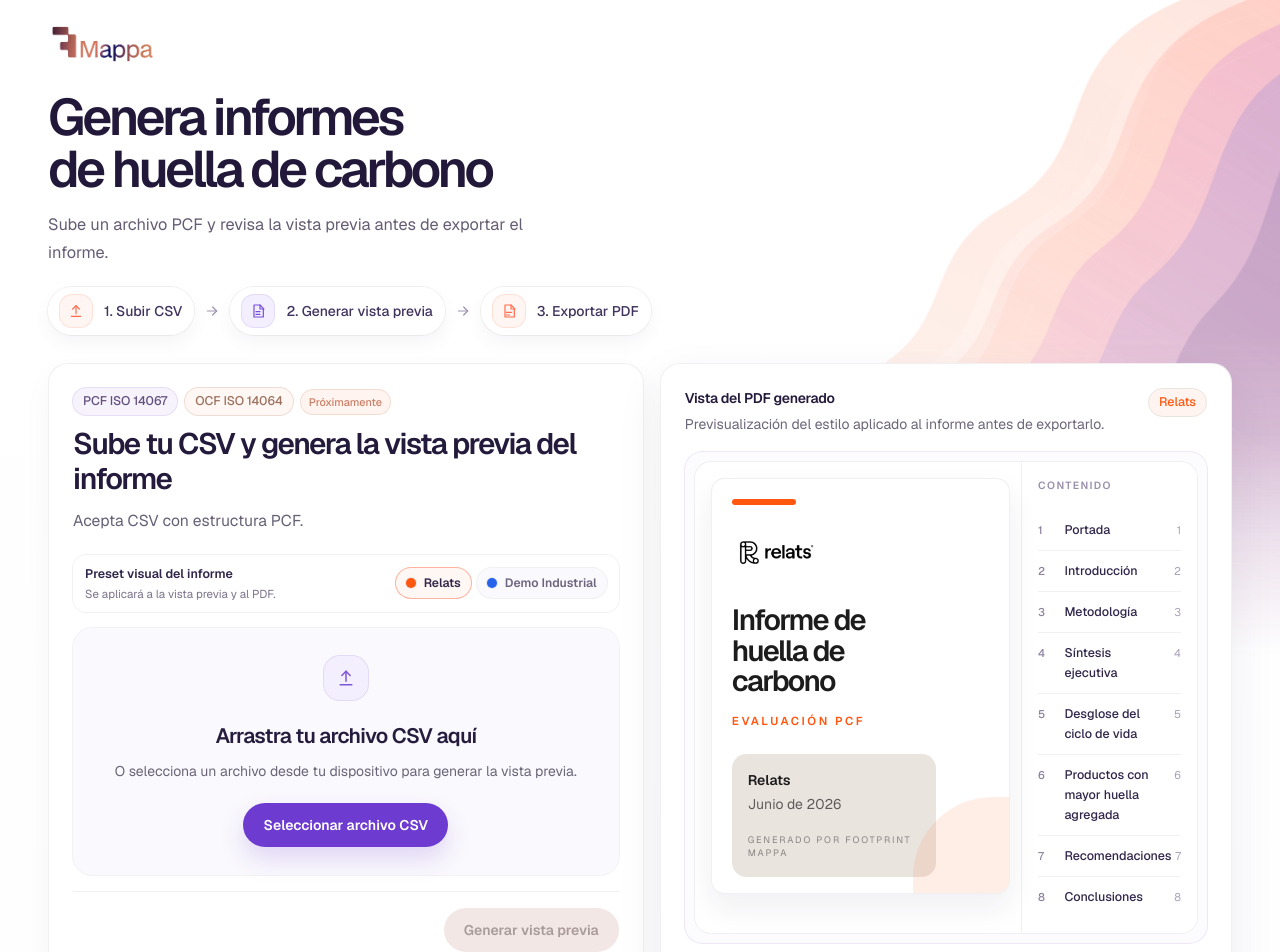
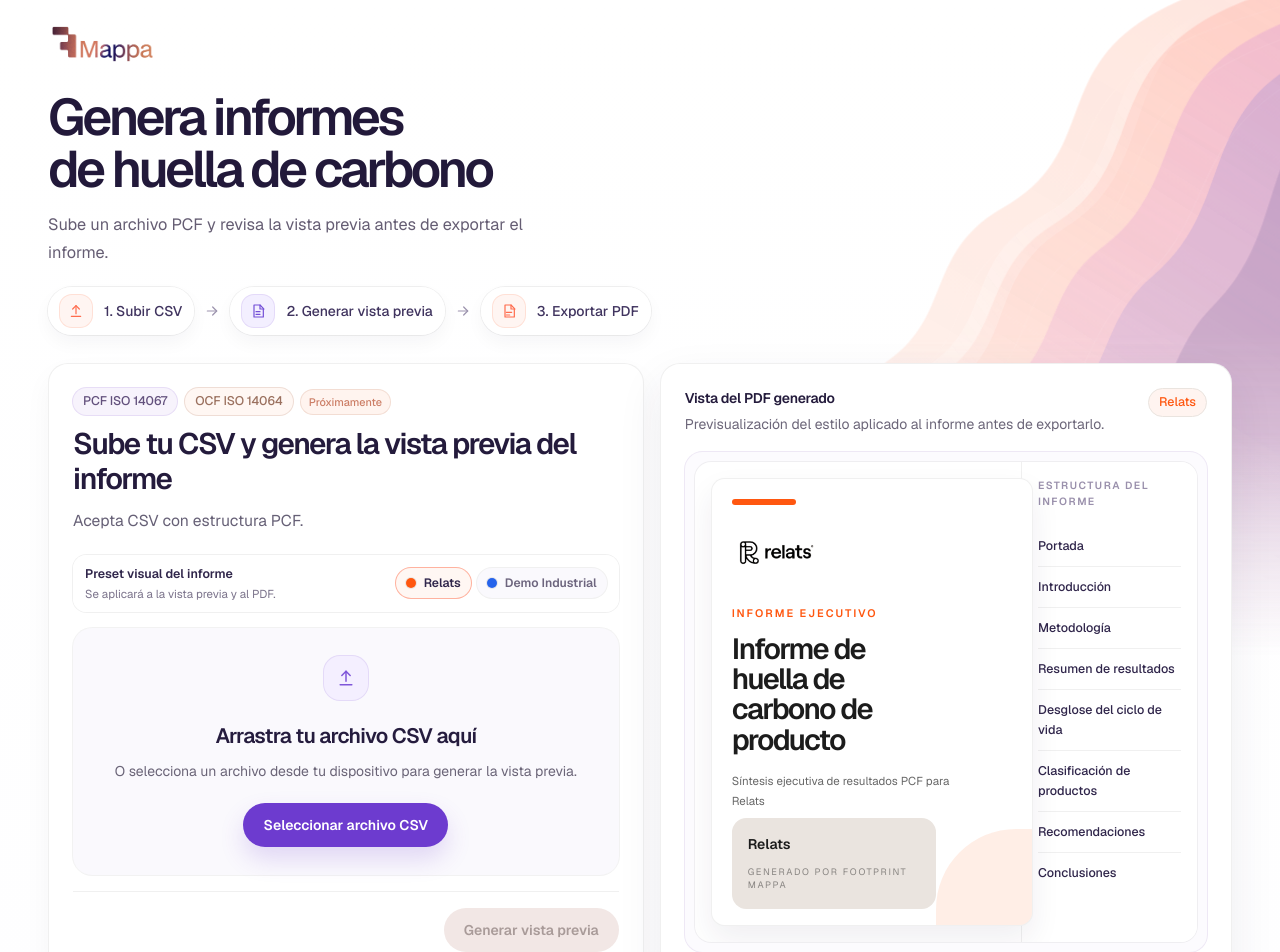
Before and after one commit to Akashae98/carbon-report-builder, a Next.js app: page / in a window 1280 px wide. Shown: the top 952 px of the page. Built offline with nearby package versions, Linux system fonts and the light colour scheme.

Commit message:
fix(home): align static preview with generated report structure

```diff
--- a/src/components/home/report-preview-card.tsx
+++ b/src/components/home/report-preview-card.tsx
@@ -6,17 +6,10 @@
   "Portada",
   "Introducción",
   "Metodología",
-  "Síntesis ejecutiva",
+  "Resumen de resultados",
   "Desglose del ciclo de vida",
-  "Productos con mayor huella agregada",
+  "Clasificación de productos",
   "Recomendaciones",
-  "Conclusiones",
-];
-
-const mobilePreviewSections = [
-  "Introducción",
-  "Síntesis ejecutiva",
-  "Desglose del ciclo de vida",
   "Conclusiones",
 ];
 
@@ -28,7 +21,7 @@
   const brand = getBrandProfile(selectedBrandId);
 
   return (
-    <div className="relative aspect-[0.72] min-h-[26rem] overflow-hidden rounded-[0.85rem] border border-black/6 bg-white px-4 py-5 pb-4 shadow-[0_14px_30px_rgba(49,32,77,0.07)] sm:px-5 md:h-[38rem] md:aspect-auto xl:h-auto xl:aspect-[0.72]">
+    <div className="relative aspect-[0.72] min-h-[28rem] overflow-hidden rounded-[0.85rem] border border-black/6 bg-white px-4 py-5 pb-[8.5rem] shadow-[0_14px_30px_rgba(49,32,77,0.07)] sm:px-5 md:h-[38rem] md:aspect-auto xl:h-auto xl:aspect-[0.72]">
       <div
         className="h-1.5 w-16 rounded-full"
         style={{ backgroundColor: brand.primaryColor }}
@@ -44,18 +37,22 @@
         />
       </div>
 
+      <p
+        className="mt-8 text-[0.68rem] font-semibold uppercase tracking-[0.18em]"
+        style={{ color: brand.primaryColor }}
+      >
+        Informe ejecutivo
+      </p>
+
       <h3
-        className="mt-8 max-w-[12.25rem] text-[1.65rem] font-semibold leading-[1.04] tracking-[-0.055em] sm:text-[1.82rem]"
+        className="mt-3 max-w-[12.25rem] text-[1.65rem] font-semibold leading-[1.04] tracking-[-0.055em] sm:text-[1.82rem]"
         style={{ color: brand.textColor }}
       >
-        Informe de huella de carbono
+        {brand.reportTitle}
       </h3>
 
-      <p
-        className="mt-4 text-[0.72rem] font-semibold uppercase tracking-[0.22em]"
-        style={{ color: brand.primaryColor }}
-      >
-        Evaluación PCF
+      <p className="mt-4 max-w-[15rem] text-[0.72rem] leading-5 text-black/60">
+        {brand.reportSubtitle}
       </p>
 
       <div
@@ -68,9 +65,8 @@
         >
           {brand.name}
         </p>
-        <p className="mt-1 text-sm text-black/60">Junio de 2026</p>
-        <p className="mt-5 text-[0.58rem] uppercase tracking-[0.2em] text-black/42">
-          Generado por Footprint Mappa
+        <p className="mt-3 text-[0.58rem] uppercase tracking-[0.18em] text-black/42">
+          Generado por {brand.providerName}
         </p>
       </div>
 
@@ -112,7 +108,7 @@
       <div className="min-w-0 rounded-[0.95rem] bg-[#fcfbfe] p-3 ring-1 ring-[#eee8f5] sm:rounded-[1.1rem] sm:p-4 md:p-2.5">
         <div className="space-y-3 sm:hidden">
           <div className="mx-auto max-w-[28rem] rounded-[0.9rem] bg-white p-2.5">
-            <div className="relative aspect-[4/5] overflow-hidden rounded-[0.85rem] border border-black/6 bg-white px-4 py-4 shadow-[0_12px_26px_rgba(49,32,77,0.06)]">
+            <div className="relative aspect-[0.66] overflow-hidden rounded-[0.85rem] border border-black/6 bg-white px-4 py-4 pb-[6.5rem] shadow-[0_12px_26px_rgba(49,32,77,0.06)]">
               <div
                 className="h-1.5 w-12 rounded-full"
                 style={{ backgroundColor: brand.primaryColor }}
@@ -126,17 +122,22 @@
                   className="max-h-8 w-auto object-contain object-left min-[480px]:max-h-9"
                 />
               </div>
+              <p
+                className="mt-5 text-[0.55rem] font-semibold uppercase tracking-[0.16em] min-[480px]:text-[0.62rem]"
+                style={{ color: brand.primaryColor }}
+              >
+                Informe ejecutivo
+              </p>
+
               <h3
-                className="mt-6 max-w-[10.5rem] text-[1.12rem] font-semibold leading-[1.04] tracking-[-0.05em] min-[480px]:max-w-[11.5rem] min-[480px]:text-[1.25rem]"
+                className="mt-2.5 max-w-[11rem] text-[1.02rem] font-semibold leading-[1.04] tracking-[-0.05em] min-[480px]:text-[1.16rem]"
                 style={{ color: brand.textColor }}
               >
-                Informe de huella de carbono
+                {brand.reportTitle}
               </h3>
-              <p
-                className="mt-4 text-[0.62rem] font-semibold uppercase tracking-[0.2em] min-[480px]:text-[0.68rem]"
-                style={{ color: brand.primaryColor }}
-              >
-                Evaluación PCF
+
+              <p className="mt-2.5 max-w-[12rem] text-[0.58rem] leading-4 text-black/55 min-[480px]:text-[0.64rem]">
+                {brand.reportSubtitle}
               </p>
 
               <div
@@ -149,8 +150,8 @@
                 >
                   {brand.name}
                 </p>
-                <p className="mt-1 text-[0.74rem] text-black/60 min-[480px]:text-[0.8rem]">
-                  Junio de 2026
+                <p className="mt-2 text-[0.5rem] uppercase tracking-[0.14em] text-black/42 min-[480px]:text-[0.54rem]">
+                  Generado por {brand.providerName}
                 </p>
               </div>
             </div>
@@ -158,23 +159,18 @@
 
           <div className="rounded-[0.9rem] bg-white p-3 ring-1 ring-black/5">
             <p className="text-[0.68rem] font-semibold uppercase tracking-[0.18em] text-[#9a90ac]">
-              Contenido
+              Estructura del informe
             </p>
-            <div className="mt-3 divide-y divide-black/6">
-              {mobilePreviewSections.map((section, index) => (
-                <div
+            <ul className="mt-2 divide-y divide-black/6">
+              {previewSections.map((section) => (
+                <li
                   key={section}
-                  className="grid grid-cols-[0.9rem_minmax(0,1fr)] items-start gap-2 py-2.5"
+                  className="py-1.5 text-[0.76rem] font-medium leading-4 text-[#30264b]"
                 >
-                  <span className="pt-0.5 text-[0.7rem] font-medium text-[#8b819e]">
-                    {index + 1}
-                  </span>
-                  <span className="text-[0.82rem] font-medium leading-5 text-[#30264b]">
-                    {section}
-                  </span>
-                </div>
+                  {section}
+                </li>
               ))}
-            </div>
+            </ul>
           </div>
         </div>
 
@@ -185,27 +181,19 @@
 
           <div className="min-w-0 border-l border-black/6 bg-white px-4 py-3.5 sm:px-4 sm:py-4">
             <p className="text-[0.65rem] font-semibold uppercase tracking-[0.14em] text-[#9a90ac]">
-              Contenido
+              Estructura del informe
             </p>
 
-            <div className="mt-4 divide-y divide-black/6">
-              {previewSections.map((section, index) => (
-                <div
+            <ul className="mt-4 divide-y divide-black/6">
+              {previewSections.map((section) => (
+                <li
                   key={section}
-                  className="grid min-w-0 grid-cols-[0.9rem_minmax(0,1fr)_0.9rem] items-start gap-3 py-2.5"
+                  className="min-w-0 py-2.5 text-[0.78rem] font-medium leading-5 text-[#30264b]"
                 >
-                  <span className="pt-0.5 text-[0.7rem] font-medium text-[#8b819e]">
-                    {index + 1}
-                  </span>
-                  <span className="min-w-0 text-[0.78rem] font-medium leading-5 text-[#30264b]">
-                    {section}
-                  </span>
-                  <span className="pt-0.5 text-right text-[0.7rem] text-[#aaa0ba]">
-                    {index + 1}
-                  </span>
-                </div>
+                  {section}
+                </li>
               ))}
-            </div>
+            </ul>
           </div>
         </div>
       </div>
```
Also changed, not shown: 2 other files (tests, documents, lock files or other folders).
